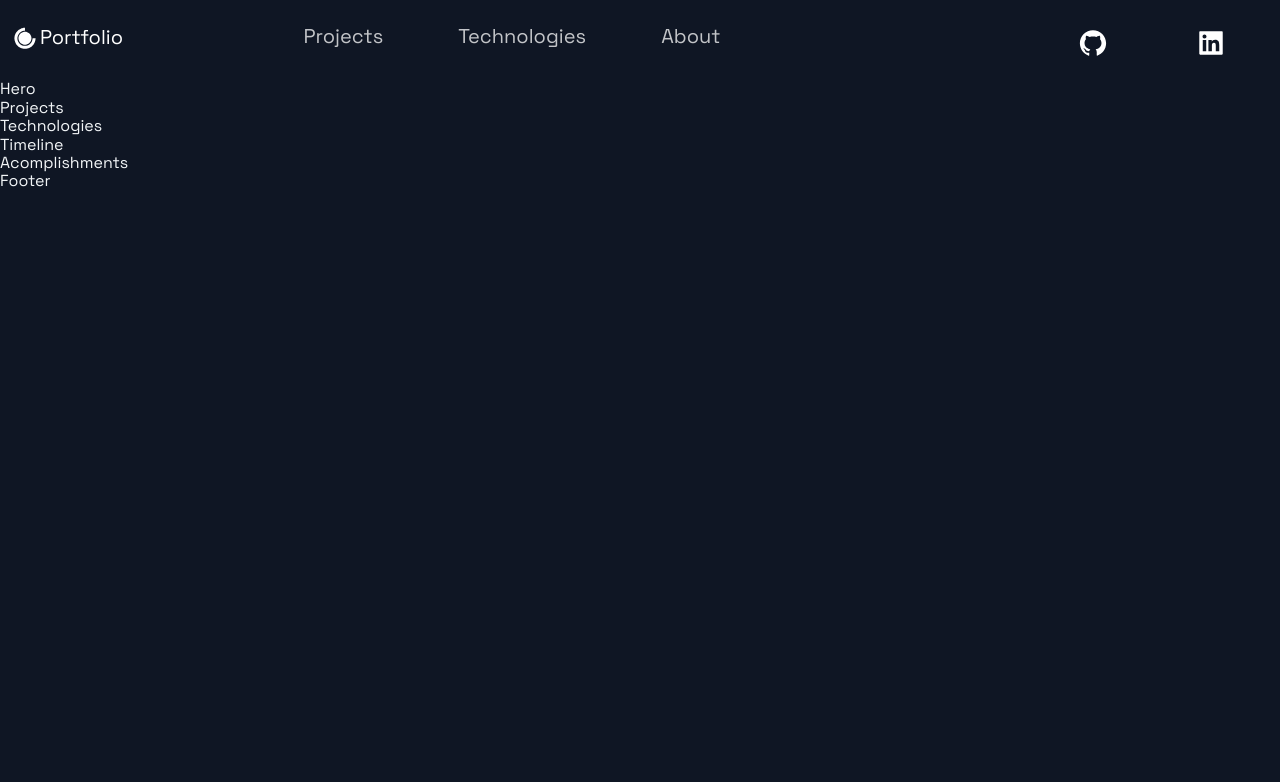
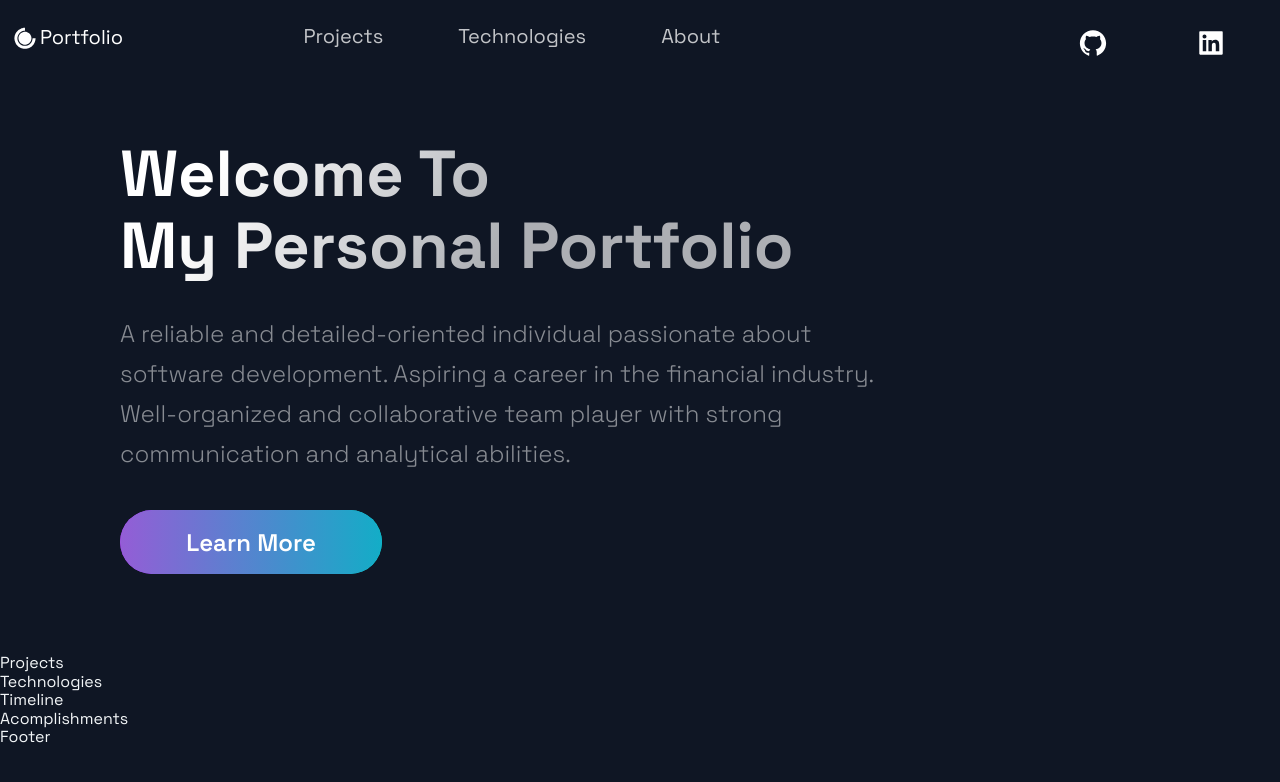
Before and after one commit to mccdqw/Portfolio-Website, a Next.js app: page / in a window 1280 px wide. Shown: the top 782 px of the page. Built offline with nearby package versions, Linux system fonts and the light colour scheme.

Commit message:
objective

```diff
--- a/src/components/Hero/Hero.js
+++ b/src/components/Hero/Hero.js
@@ -4,10 +4,21 @@ import { Section, SectionText, SectionTitle } from '../../styles/GlobalComponent
 import Button from '../../styles/GlobalComponents/Button';
 import { LeftSection } from './HeroStyles';
 
-const Hero = (props) => (
-  <div>
-    Hero
-  </div>
+const Hero = () => (
+  <Section row nopadding>
+    <LeftSection>
+      <SectionTitle main center>
+        Welcome To <br />
+        My Personal Portfolio
+      </SectionTitle>
+      <SectionText>
+        A reliable and detailed-oriented individual passionate about software development.
+        Aspiring a career in the financial industry. Well-organized and collaborative team
+        player with strong communication and analytical abilities.
+      </SectionText>
+      <Button onClick={() => window.location = '#about'}>Learn More</Button>
+    </LeftSection>
+  </Section>
 );
 
 export default Hero;
```
